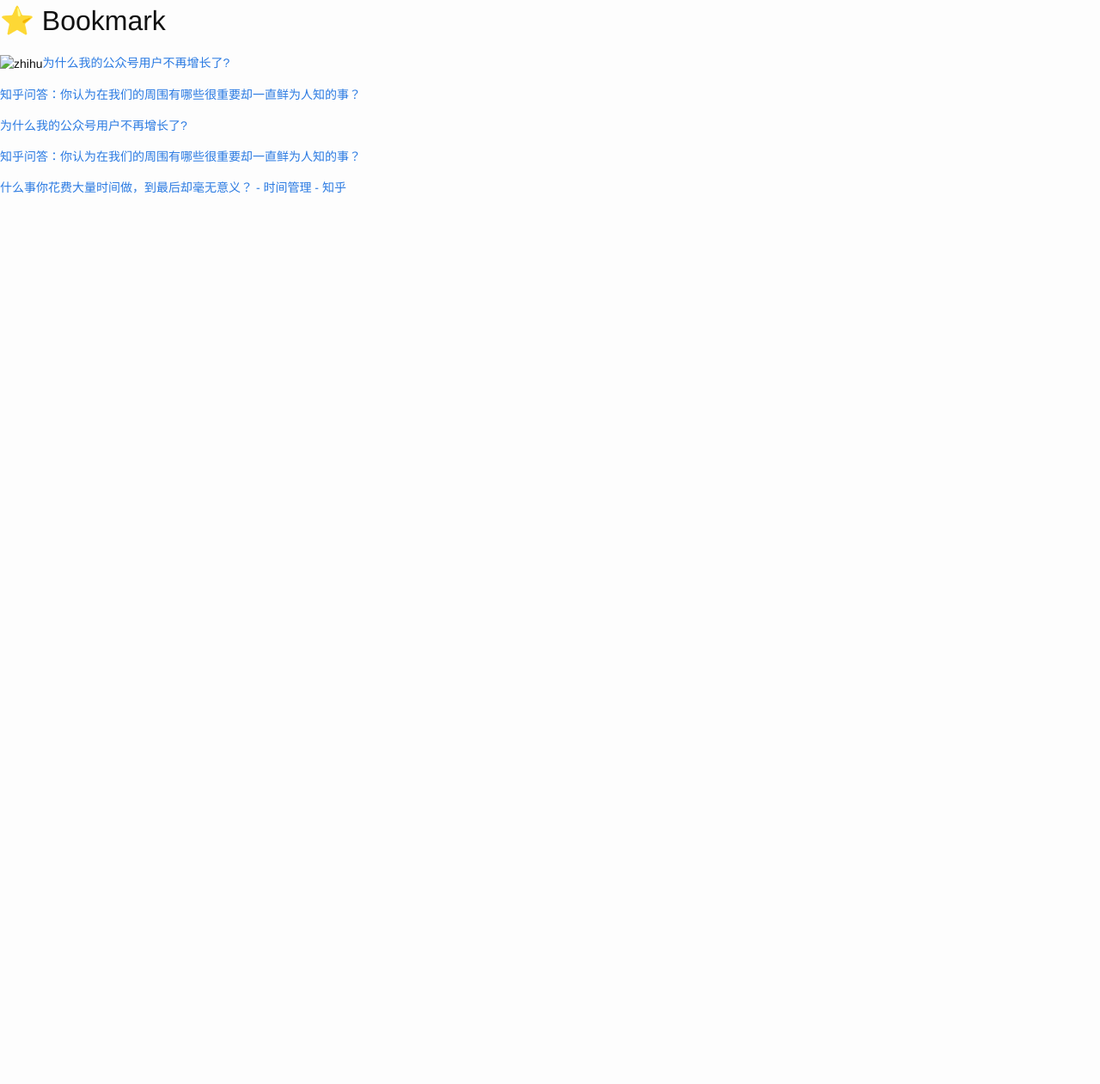
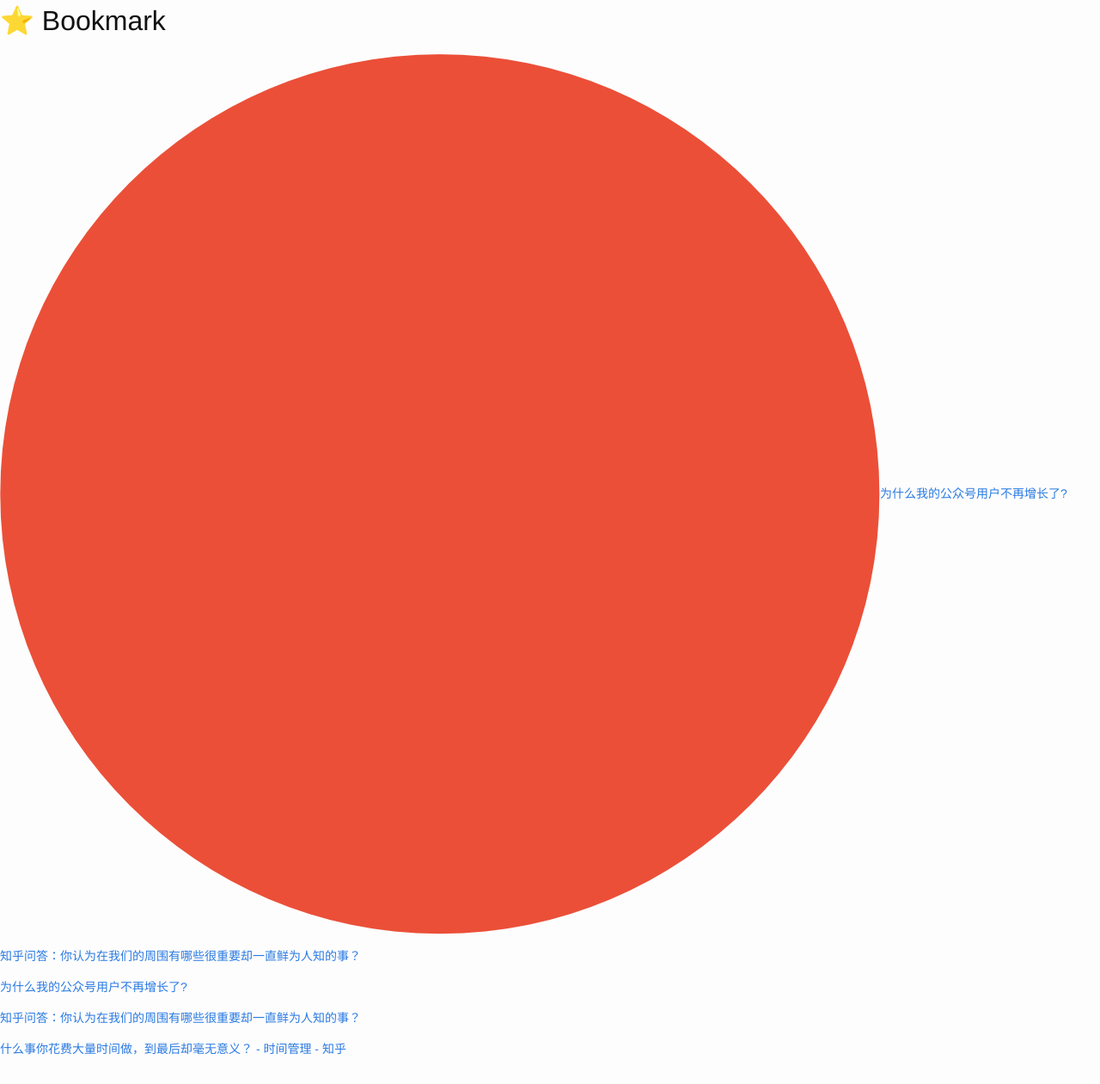
Before and after one commit to cnwarden/cnwarden.github.io, a Jekyll site: the page built from fav/index.md, in a window 1280 px wide. Shown: the whole page at 86% size. Built offline with Jekyll 4.4.1, drawn with Linux system fonts in a browser that asks for light colours; emoji names are drawn with the system emoji font; before the commit the page ends 900 px from its top, so only the background shows below that.

Commit message:
Update index.md

```diff
--- a/fav/index.md
+++ b/fav/index.md
@@ -6,7 +6,7 @@ title:  fav
 ## :star: Bookmark
 
 
-![zhihu](images/zhihu_new.png)[为什么我的公众号用户不再增长了?](http://mp.weixin.qq.com/s?__biz=MjM5ODIyMTE0MA==&mid=402612278&idx=1&sn=8c99012dcb21ae59ff481e2d5df09c1d&scene=0#wechat_redirect)
+![zhihu](/images/zhihu_new.png)[为什么我的公众号用户不再增长了?](http://mp.weixin.qq.com/s?__biz=MjM5ODIyMTE0MA==&mid=402612278&idx=1&sn=8c99012dcb21ae59ff481e2d5df09c1d&scene=0#wechat_redirect)
 
 [知乎问答：你认为在我们的周围有哪些很重要却一直鲜为人知的事？](http://www.zhihu.com/question/40543633)
 
```
